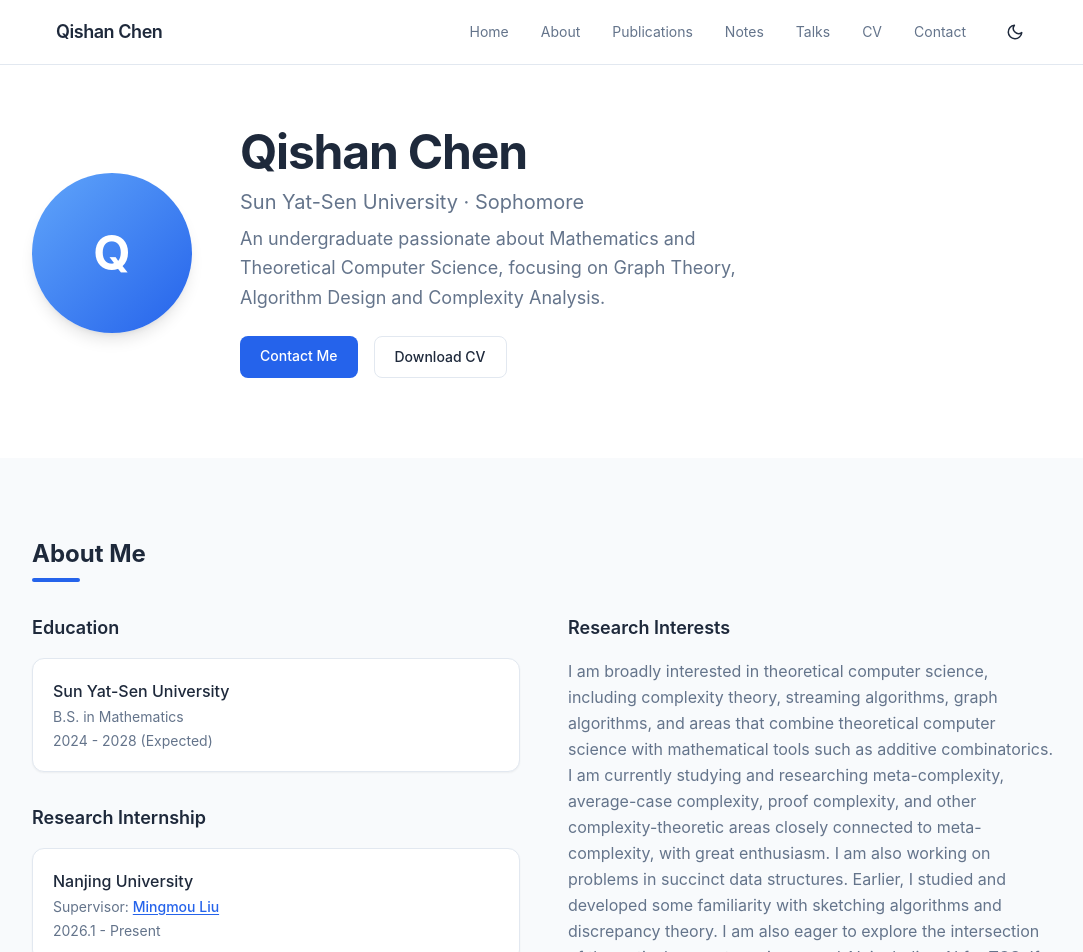
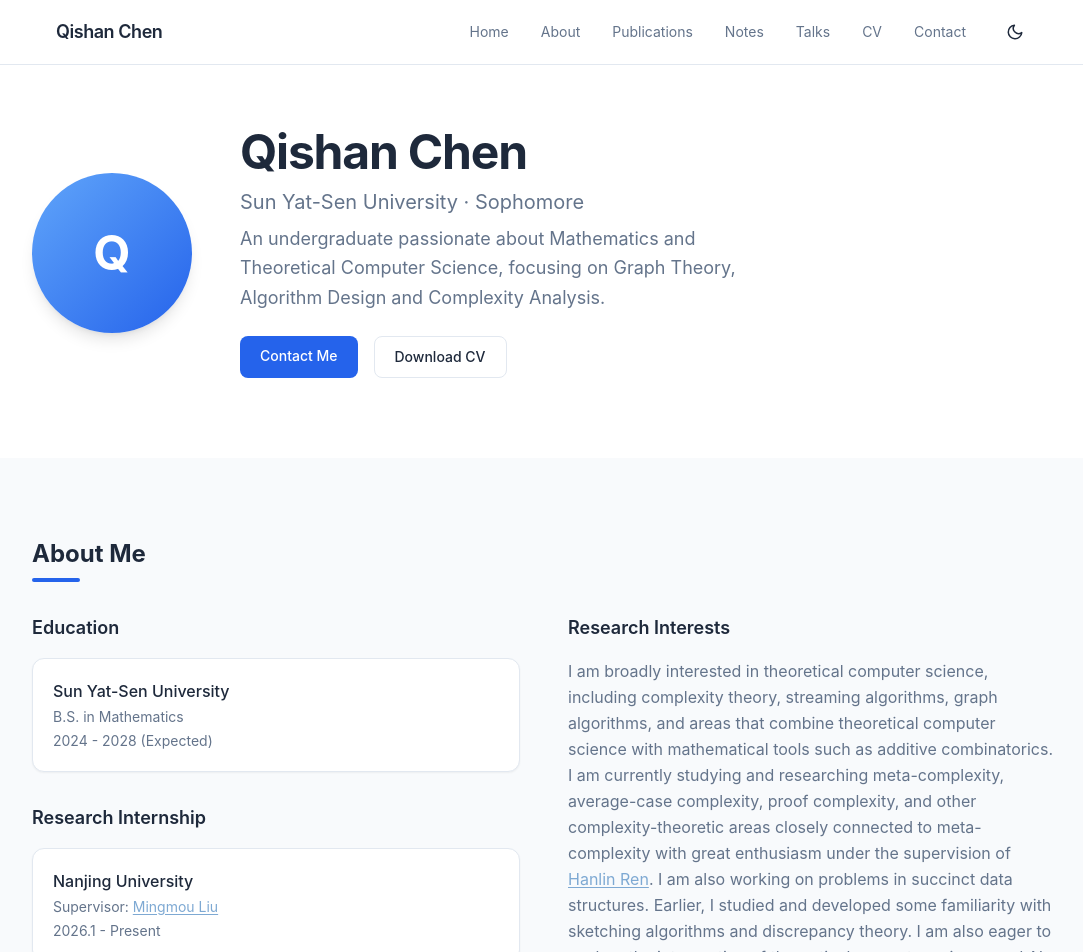
Before and after one commit to qishan-chen/qishan-chen.github.io, a Next.js app: page / in a window 1280 px wide. Shown: the top 952 px of the page, without its empty margins (96-1179 px from the left). Built offline with nearby package versions, Linux system fonts and the light colour scheme.

Commit message:
Refine supervisor links and research description

```diff
--- a/src/app/globals.css
+++ b/src/app/globals.css
@@ -11,6 +11,7 @@
   --text-secondary: #64748b;
   --accent: #2563eb;
   --accent-light: #dbeafe;
+  --link-muted: #7ea9d3;
   --border: #e2e8f0;
   --card: #ffffff;
 }
@@ -22,6 +23,7 @@
   --text-secondary: #94a3b8;
   --accent: #60a5fa;
   --accent-light: #1e3a5f;
+  --link-muted: #8ab7e3;
   --border: #334155;
   --card: #1e293b;
 }
--- a/src/app/page.tsx
+++ b/src/app/page.tsx
@@ -72,7 +72,7 @@
                         href="https://liumingmou.github.io/"
                         target="_blank"
                         rel="noopener noreferrer"
-                        className="font-medium text-[var(--accent)] underline underline-offset-2 hover:opacity-80 transition-opacity"
+                        className="text-[var(--link-muted)] underline underline-offset-2 hover:text-[var(--accent)] transition-colors"
                       >
                         Mingmou Liu
                       </a>
@@ -86,7 +86,16 @@
               <div>
                 <h3 className="text-lg font-semibold mb-4">Research Interests</h3>
                 <p className="text-[var(--text-secondary)] leading-relaxed">
-                  I am broadly interested in theoretical computer science, including complexity theory, streaming algorithms, graph algorithms, and areas that combine theoretical computer science with mathematical tools such as additive combinatorics. I am currently studying and researching meta-complexity, average-case complexity, proof complexity, and other complexity-theoretic areas closely connected to meta-complexity, with great enthusiasm. I am also working on problems in succinct data structures. Earlier, I studied and developed some familiarity with sketching algorithms and discrepancy theory. I am also eager to explore the intersection of theoretical computer science and AI, including AI for TCS. If you have any ideas or advice, please feel free to contact me. I would be very glad to hear your thoughts.
+                  I am broadly interested in theoretical computer science, including complexity theory, streaming algorithms, graph algorithms, and areas that combine theoretical computer science with mathematical tools such as additive combinatorics. I am currently studying and researching meta-complexity, average-case complexity, proof complexity, and other complexity-theoretic areas closely connected to meta-complexity with great enthusiasm under the supervision of{" "}
+                  <a
+                    href="https://hanlin-ren.github.io/"
+                    target="_blank"
+                    rel="noopener noreferrer"
+                    className="text-[var(--link-muted)] underline underline-offset-2 hover:text-[var(--accent)] transition-colors"
+                  >
+                    Hanlin Ren
+                  </a>
+                  . I am also working on problems in succinct data structures. Earlier, I studied and developed some familiarity with sketching algorithms and discrepancy theory. I am also eager to explore the intersection of theoretical computer science and AI, including AI for TCS. If you have any ideas or advice, please feel free to contact me. I would be very glad to hear your thoughts.
                 </p>
               </div>
             </FadeIn>
```
